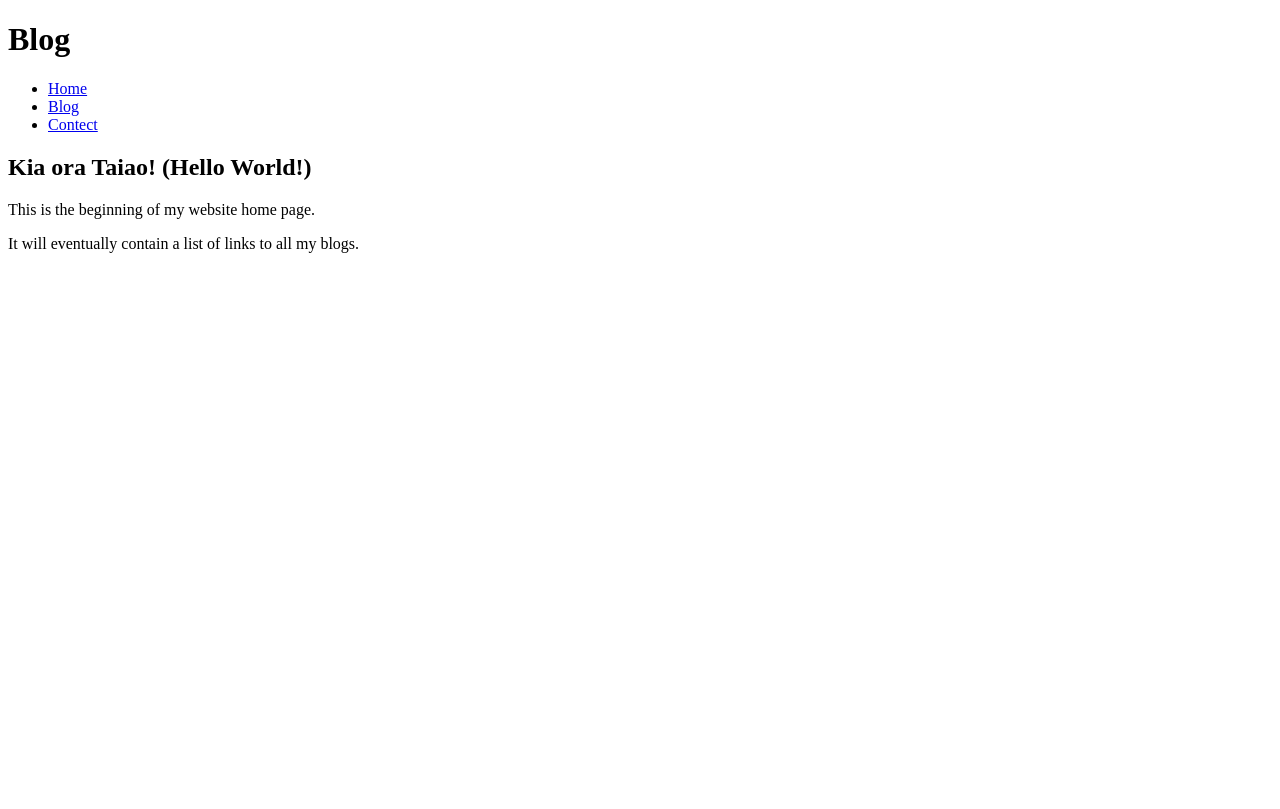
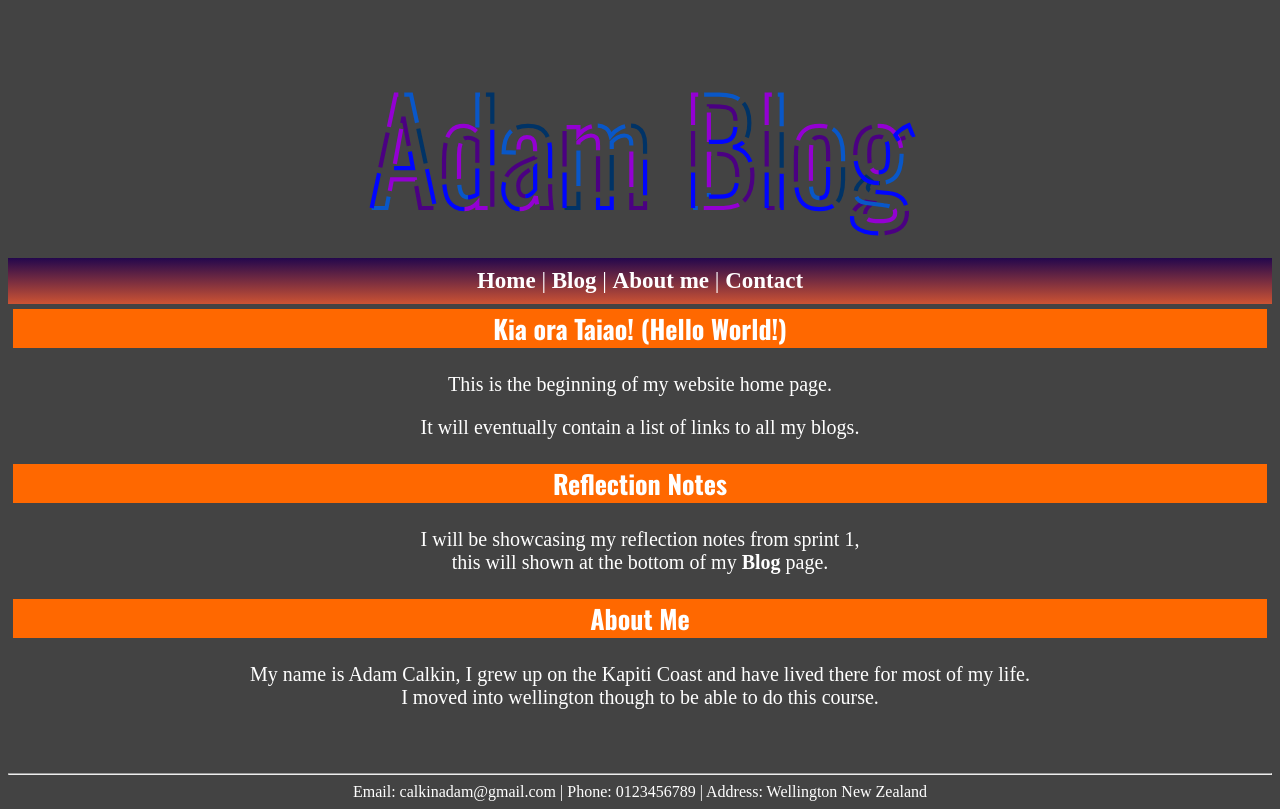
Before and after one commit to AdamCalkin/AdamCalkin.github.io, a plain HTML site: page index.html in a window 1280 px wide. Drawn offline with nearby package versions, Linux system fonts and the light colour scheme.

Commit message:
add_website_13/02/19

```diff
--- a/index.html
+++ b/index.html
@@ -1,32 +1,74 @@
-<!DOCTYPE html>
+<!DOCTYPE html4.01>
 <html>
   <head>
-    <title>My blog</title>
+
+    <meta charset="UTF-8">
+    <link href="styles/main.css" rel="stylesheet" type="text/css">
+    <link href="images/favicon.ico" rel="shortcut icon" type="image/x-icon">
+
+    <title>Adam Blog | Home</title>
   </head>
+
+
+      <svg viewBox="0 0 960 300">
+        <symbol id="s-text">
+          <text text-anchor="middle" x="50%" y="80%">Adam Blog</text>
+        </symbol>
+        <g class="g-ants">
+          <use xlink:href="#s-text" class="text-copy"></use>
+          <use xlink:href="#s-text" class="text-copy"></use>
+          <use xlink:href="#s-text" class="text-copy"></use>
+          <use xlink:href="#s-text" class="text-copy"></use>
+          <use xlink:href="#s-text" class="text-copy"></use>
+        </g>
+      </svg>
   <body>
+    <div class="navigation">
+        <a href="index.html">Home</a> |
+        <a href="blog/sprint1-technical.html">Blog</a> |
+        <a href="about.html">About me</a> |
+        <a href="index.html">Contact</a>
+    </div>
 
-    <h1>Blog</h1>
+    <div class="main">
+      <div class="heading_hw">
+        Kia ora Taiao! (Hello World!)
+      </div>
 
-    <nav>
+        <p class="welcome_p">
+          This is the beginning of my website home page.
+        </p>
 
-      <ul>
-        <li><a href="index.html">Home</a></li>
-        <li><a href="blog/sprint1-technical.html">Blog</a></li>
-        <li><a href="index.html">Contect</a></li>
-      </ul>
+        <p class="welcome_p">
+          It will eventually contain a list of links to all my blogs.
+        </p>
 
-    </nav>
+      <div class="topic_w">
+        Reflection Notes
+      </div>
 
-    <main>
+      <p class="welcome_p">
+        I will be showcasing my reflection notes from sprint 1,<br> this will shown at the bottom of my <a href="blog/sprint1-technical.html">Blog</a> page.
 
-        <h2>Kia ora Taiao! (Hello World!)</h2>
+      </p>
 
-        <p> This is the beginning of my website home page.</p>
+      <div class="topic_w">
+        About Me
+      </div>
 
-        <p> It will eventually contain a list of links to all my blogs. </p>
+      <p class="welcome_p">
+        My name is Adam Calkin, I grew up on the Kapiti Coast and have lived there for most of my life.<br> I moved into wellington though to be able to do this course.
+      </p>
 
-      </main>
+      </div class="main">
 
   </body>
 
+
+  <br>
+  <br>
+  <footer>
+    <hr>
+    Email: calkinadam@gmail.com | Phone: 0123456789 | Address: Wellington New Zealand
+  </footer>
 </html>
--- a/styles/main.css
+++ b/styles/main.css
@@ -0,0 +1,102 @@
+@import url(http://fonts.googleapis.com/css?family=Oswald:400,700);
+
+html {
+    color: white;
+    background-color: #434343;
+}
+
+a:hover {
+    text-decoration: underline;
+}
+
+ul {
+    list-style-type: none;
+    margin: 0;
+    padding: 0;
+    background-color: #f1f1f1;
+    overflow: hidden;
+}
+
+a {
+    font-weight: bold;
+    text-decoration: none;
+    color: white;
+}
+
+div.navigation{
+    /* Gradient from W3c Schools */
+    background: -webkit-linear-gradient(#23074d, #cc5333); /* Safari */
+    background: -o-linear-gradient(#23074d, #cc5333); /* Opera */
+    background: -moz-linear-gradient(#23074d, #cc5333); /* Firefox */
+    background: linear-gradient(#23074d, #cc5333); /* Standard syntax */
+    padding: 10;
+    text-align: center;
+    font-size: 23px;
+}
+
+.heading_hw{
+    border: 5px solid #434343;
+    background-color: #FF6800;
+    text-align: center;
+    font-size: 26px;
+    font-family: Oswald, sans-serif;
+    font-weight: bold;
+}
+
+.welcome_p {
+    text-align: center;
+    font-size: 20px;
+}
+
+.topic_w {
+    text-align: center;
+    border: 5px solid #434343;
+    background-color:#FF6800;
+    font-size: 26px;
+    font-family: Oswald, Sans-serif;
+    font-weight: bold;
+}
+
+footer {
+    text-align: center;
+}
+
+svg {
+    display: block;
+    font: 10.5em 'Oswald';
+    width: 800px;
+    height: 250px;
+    margin: 0 auto;
+}
+    .text-copy{
+        fill: none;
+        stroke: white;
+        stroke-dasharray: 6% 29%;
+        stroke-width: 5px;
+        stroke-dashoffset: 0%;
+        animation: stroke-offset 5s infinite linear;
+    }
+
+    .text-copy:nth-child(1) {
+        stroke: #4B0082;
+        animation-delay: -1s;
+    }
+    .text-copy:nth-child(2) {
+        stroke: #9400D3;
+        animation-delay: -2s
+    }
+    .text-copy:nth-child(3) {
+        stroke: rgb(9, 87, 200);
+        animation-delay: -3s;
+    }
+    .text-copy:nth-child(4) {
+        stroke: #003366;
+        animation-delay: -4s;
+    }
+    .text-copy:nth-child(5) {
+        stroke: #0005FF;
+        animation-delay: -5s;
+    }
+    @keyframes stroke-offset {
+        100% { Stroke-dashoffset: -35%;}
+    }
```
Also changed, not shown: about.html (added, +37 -0 lines), blog/sprint1-technical.html (+56 -5 lines), images/favicon.ico (added), 1 other file.
